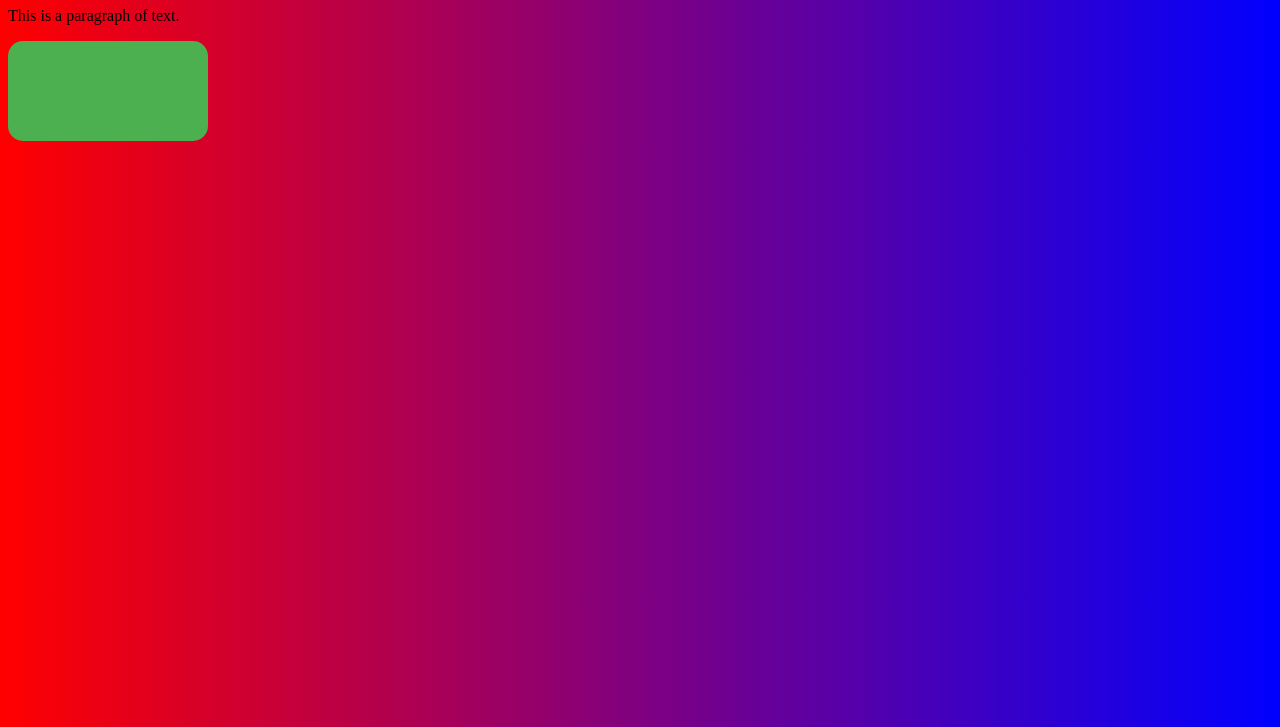
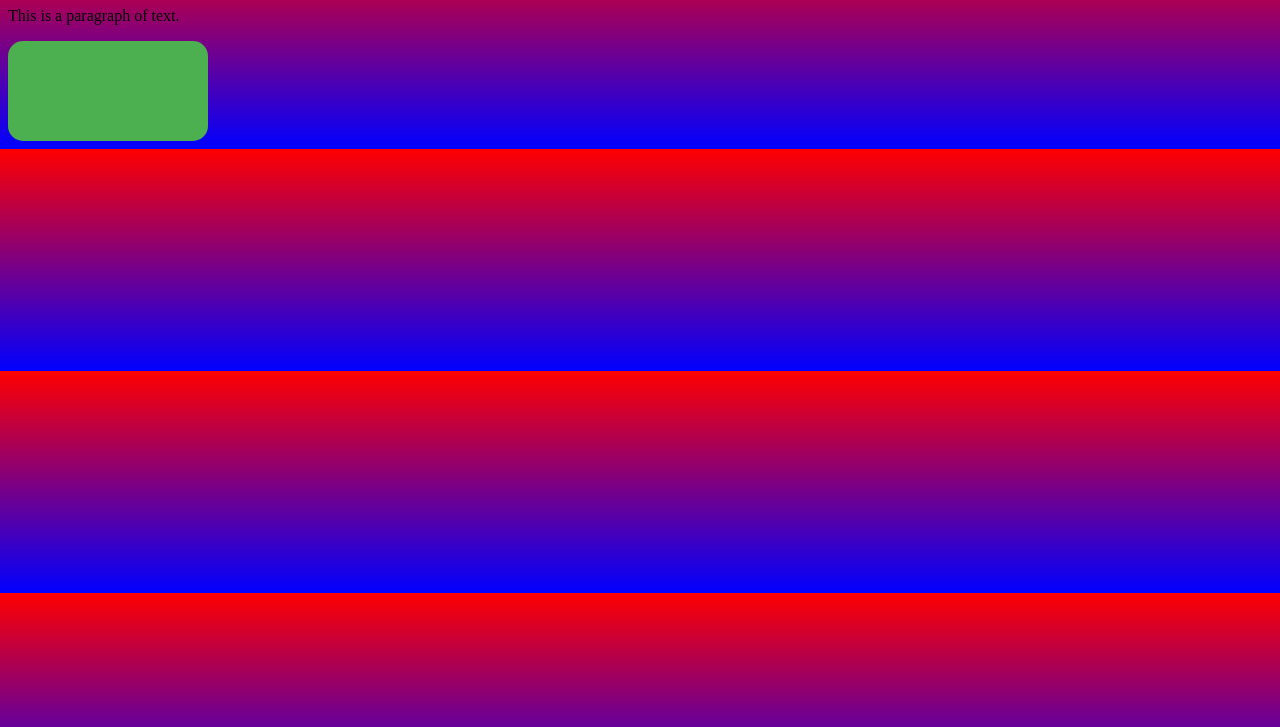
Before and after one commit to Daxerous-z/BUILDER, a plain HTML site: page index.html in a window 1280 px wide. Shown: the part 73-800 px from the top of the page. Drawn offline with Linux system fonts and the light colour scheme.

Commit message:
Update style.css

```diff
--- a/style.css
+++ b/style.css
@@ -6,5 +6,5 @@
 }
 
 body {
-  background: linear-gradient(to right, #ff0000, #0000ff);
+  background: linear-gradient(to bottom, #ff0000, #0000ff);
 }
```
